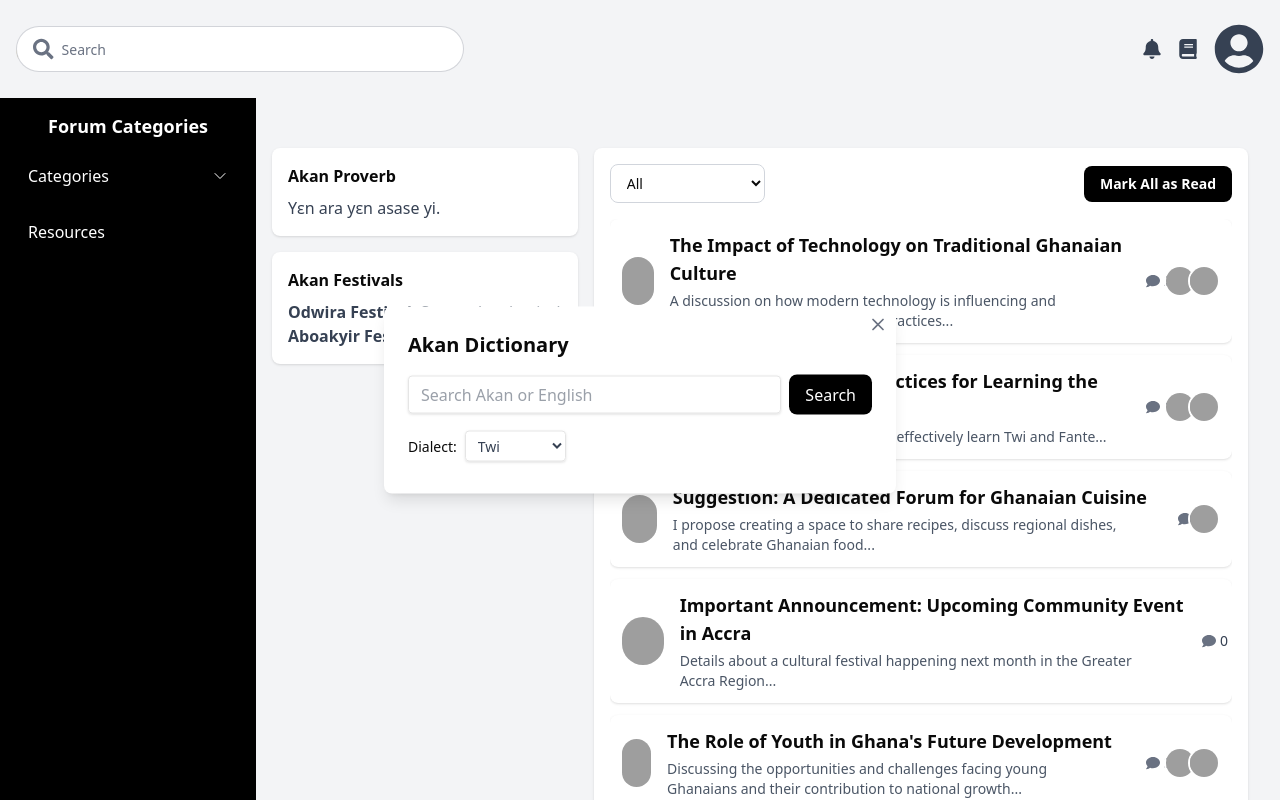
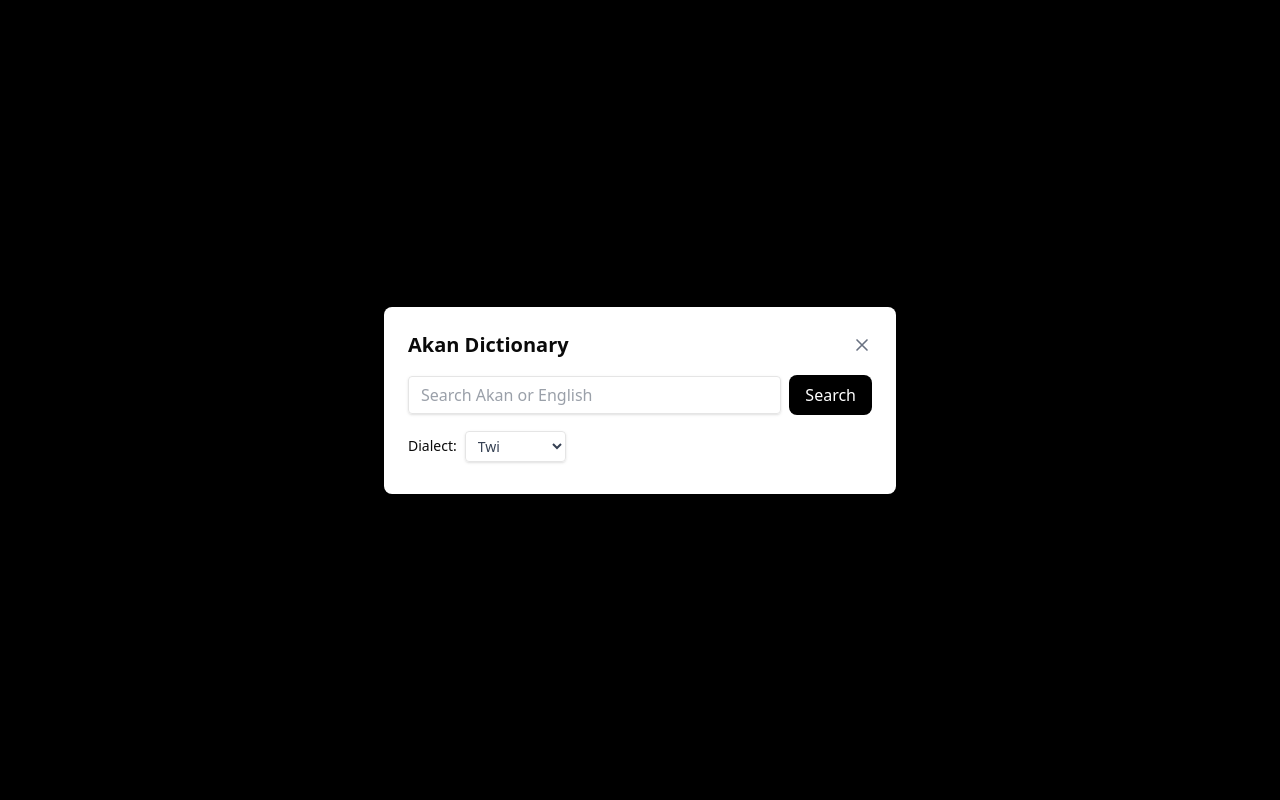
Before and after one commit to Qhojoblinks-7/akankasaweb, a React (Vite) app: page /forum in a window 1280 px wide. Both pictures are taken after a click on the button 1188 px from the left and 49 px from the top of the page. Built offline with nearby package versions, Linux system fonts and the light colour scheme; grey boxes are pictures that could not be loaded.

Commit message:
made the dictionary popup resposive

```diff
--- a/src/components/ui/dictionary/DictionaryPopUp.jsx
+++ b/src/components/ui/dictionary/DictionaryPopUp.jsx
@@ -42,41 +42,44 @@ const DictionaryPopUp = ({ onClose }) => {
   );
 
   return (
-    <div className="fixed top-1/2 left-1/2 transform -translate-x-1/2 -translate-y-1/2 bg-white rounded-md shadow-lg p-6 z-50 w-[90%] max-w-lg"> {/* Responsive width */}
-      <h2 className="text-xl font-semibold mb-4">Akan Dictionary</h2>
+    <div className="fixed top-0 left-0 w-full h-full bg-black bg-opacity-50 z-50 flex items-center justify-center p-4 md:p-0"> {/* Full screen for mobile, padding for small screens */}
+      <div className="bg-white rounded-md shadow-lg p-4 md:p-6 z-50 w-full max-w-lg max-h-[80vh] overflow-y-auto"> {/* Adjusted max-h for better mobile view */}
+        <div className="flex justify-between items-center mb-4">
+          <h2 className="text-xl font-semibold">Akan Dictionary</h2>
           <button
             onClick={onClose}
-        className="absolute top-2 right-2 text-gray-500 hover:text-gray-700 focus:outline-none"
+            className="text-gray-500 hover:text-gray-700 focus:outline-none"
             aria-label="Close dictionary popup" // Accessibility
           >
             <svg className="h-5 w-5" fill="none" viewBox="0 0 24 24" stroke="currentColor">
               <path strokeLinecap="round" strokeLinejoin="round" strokeWidth={2} d="M6 18L18 6M6 6l12 12" />
             </svg>
           </button>
-      <form onSubmit={handleSearchSubmit} className="mb-4 flex items-center space-x-2">
+        </div>
+        <form onSubmit={handleSearchSubmit} className="mb-4 flex flex-col sm:flex-row items-center sm:space-x-2"> {/* Stack on mobile, row on larger */}
           <input
             type="text"
             placeholder="Search Akan or English"
-          className="shadow appearance-none border rounded w-full py-2 px-3 text-gray-700 leading-tight focus:outline-none focus:shadow-outline"
+            className="shadow appearance-none border rounded w-full py-2 px-3 text-gray-700 leading-tight focus:outline-none focus:shadow-outline mb-2 sm:mb-0" // Margin for mobile stacking
             value={searchTerm}
             onChange={handleSearchChange}
             aria-label="Search dictionary" // Accessibility
           />
           <button
             type="submit"
-          className="bg-black text-white rounded-md py-2 px-4 focus:outline-none focus:shadow-outline"
+            className="bg-black text-white rounded-md py-2 px-4 focus:outline-none focus:shadow-outline w-full sm:w-auto" // Full width on mobile
           >
             Search
           </button>
         </form>
 
-      <div className="mb-2">
-        <label htmlFor="dictionary-dialect" className="mr-2 text-sm">
+        <div className="mb-2 flex items-center space-x-2"> {/* Flex for alignment */}
+          <label htmlFor="dictionary-dialect" className="text-sm">
             Dialect:
           </label>
           <select
             id="dictionary-dialect"
-          className="shadow border rounded py-1 px-2 text-gray-700 leading-tight focus:outline-none focus:shadow-outline text-sm"
+            className="shadow border rounded py-1 px-2 text-gray-700 leading-tight focus:outline-none focus:shadow-outline text-sm w-full sm:w-auto" // Adjusted width
             value={selectedDialect}
             onChange={handleDialectChange}
             aria-label="Select dialect" // Accessibility
@@ -89,7 +92,7 @@ const DictionaryPopUp = ({ onClose }) => {
           </select>
         </div>
 
-      <div className="max-h-96 overflow-y-auto"> {/* Increased max height */}
+        <div className="max-h-[70vh] overflow-y-auto"> {/* Further reduced max height for better mobile fit */}
           {isLoading ? (
             <DictionarySearchSkeleton />
           ) : searchResults.length === 0 && searchTerm ? (
@@ -101,6 +104,7 @@ const DictionaryPopUp = ({ onClose }) => {
           )}
         </div>
       </div>
+    </div>
   );
 };
 
```
Lines whose indentation alone changed are shown as unchanged.
